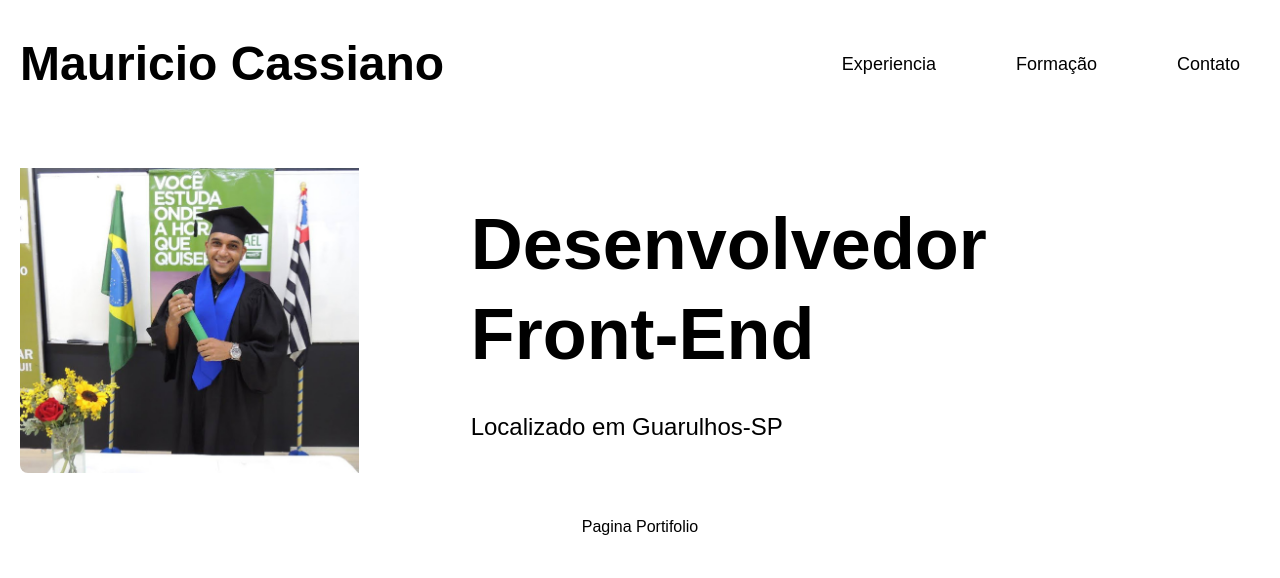
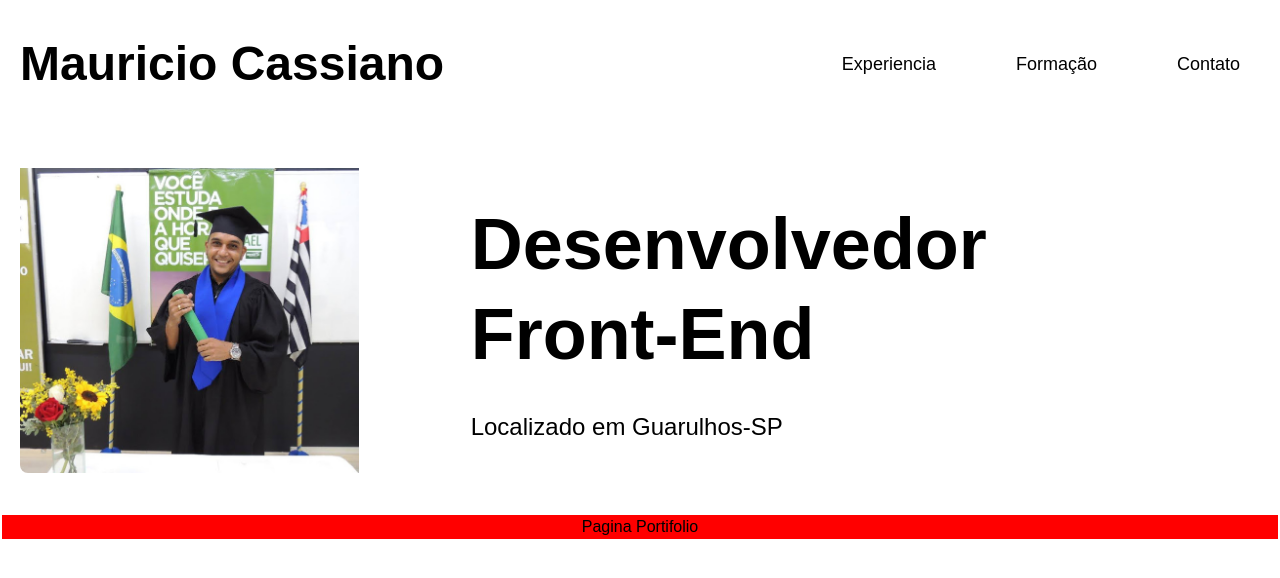
Before and after one commit to mauricioc08/app_nextjs, a Next.js app: page /portifolio in a window 1280 px wide. Shown: the top 578 px of the page. Built offline with nearby package versions, Linux system fonts and the light colour scheme.

Commit message:
implementing images and styles

```diff
--- a/pages/header.js
+++ b/pages/header.js
@@ -6,9 +6,9 @@ import Link from 'next/link'
 export default function Header(props) {
   return (
     <>
-    <body className='w-screen'>
+    <body className='w-screen '>
 
-    <header className='flex items-center justify-between px-5 py-10 max-w-7xl m-0 mx-auto'>
+    <header className='flex items-center justify-between px-5 py-10 max-w-7xl my-0 mx-auto'>
      <h1 className='text-5xl font-bold p-0 m-0 cursor-pointer'>Mauricio Cassiano</h1>
      <nav >
       <ul className='flex flex-wrap gap-10 justify-center'>
--- a/styles/globals.css
+++ b/styles/globals.css
@@ -24,6 +24,12 @@ a {
   text-decoration: none;
 }
 
+.mauricio {
+  background: red;
+  /* font-size: 92px !important; */
+}
+
+
 
 
 img {
```
